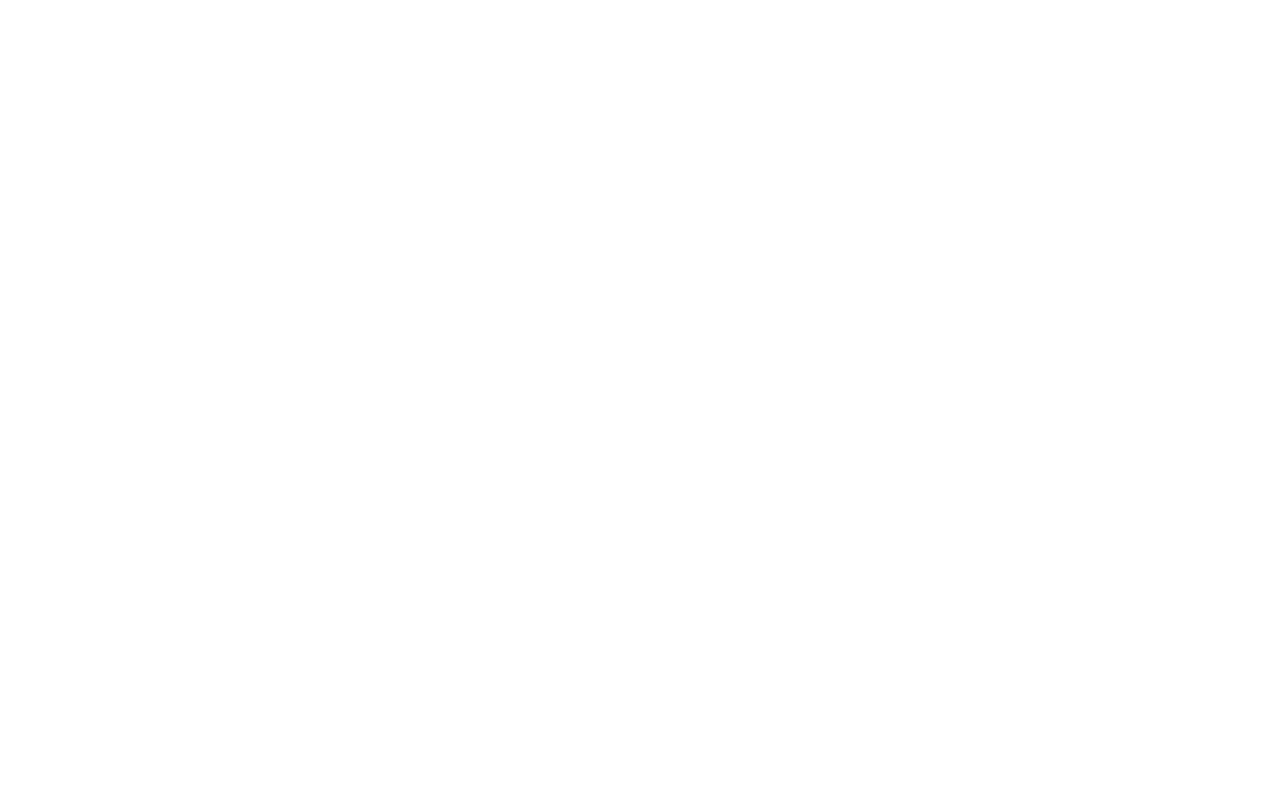
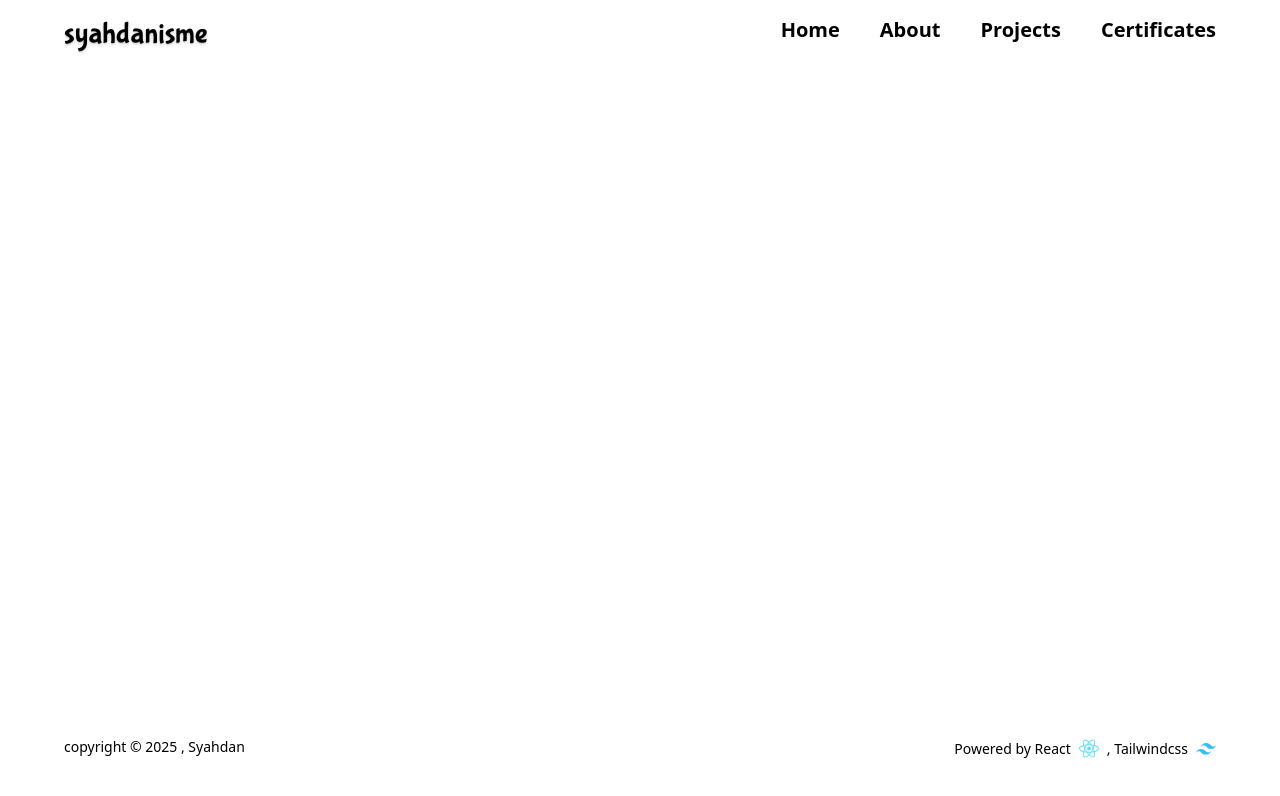
Before and after one commit to syahdansaja/portfolio, a React (Vite) app: page /aboutme in a window 1280 px wide. Before the commit this address had no page. Shown: the top 796 px of the page. Built offline with nearby package versions, Linux system fonts and the light colour scheme.

Commit message:
Third Commit

```diff
--- a/src/layouts/MainLayout.jsx
+++ b/src/layouts/MainLayout.jsx
@@ -1,17 +1,18 @@
 import React from "react";
 import Navlink from "../components/Navlink";
+import { Link } from "react-router";
 
 
 export default function MainLayout({children}) {
     return (
         <>
          <nav className="flex py-4 px-16 justify-between opacity-100 z-10">
-           <h1 className="title">syahdanisme</h1>
+           <Link className="title" to="/" >syahdanisme</Link>
            <div className="flex gap-10">
-            <Navlink href="/">Home</Navlink>
-            <Navlink href="/aboutme">About</Navlink>
-            <Navlink href="/projects">Projects</Navlink>
-            <Navlink href="/certificate">Certificates</Navlink>
+            <Navlink to="/">Home</Navlink>
+            <Navlink to="/aboutme">About</Navlink>
+            <Navlink to="/projects">Projects</Navlink>
+            <Navlink to="/certificates">Certificates</Navlink>
            </div>
          </nav>
          {children}
@@ -26,7 +27,6 @@ export default function MainLayout({children}) {
             </span>
           </div>
          </footer>
-         {/* <img rel="icon" src="../../public/react.svg" width={"5px"} height={"5px"} /> */}
         </>
     )
 }
--- a/src/main.jsx
+++ b/src/main.jsx
@@ -1,13 +1,15 @@
 import { StrictMode } from 'react'
 import { createRoot } from 'react-dom/client'
 import './index.css'
+import { BrowserRouter, Route, Routes } from 'react-router'
 import Home from "./pages/Home";
-import { BrowserRouter, Route, Routes } from 'react-router'
+import AboutMe from './pages/AboutMe';
 
 createRoot(document.getElementById('root')).render(
   <BrowserRouter>
     <Routes>
       <Route path='/' element={<Home />}></Route>
+      <Route path='/aboutme' element={<AboutMe />} />
     </Routes>
   </BrowserRouter>,
 )
--- /dev/null
+++ b/src/pages/AboutMe.jsx
@@ -0,0 +1,10 @@
+import React from "react";
+import MainLayout from "../layouts/MainLayout";
+
+export default function AboutMe() {
+    return(
+        <MainLayout>
+
+        </MainLayout>
+    )
+}
--- /dev/null
+++ b/src/pages/Project.jsx
@@ -0,0 +1,5 @@
+import React from "react";
+
+export default function Project() {
+
+}
```
Also changed, not shown: src/pages/Certificate.jsx (added).
